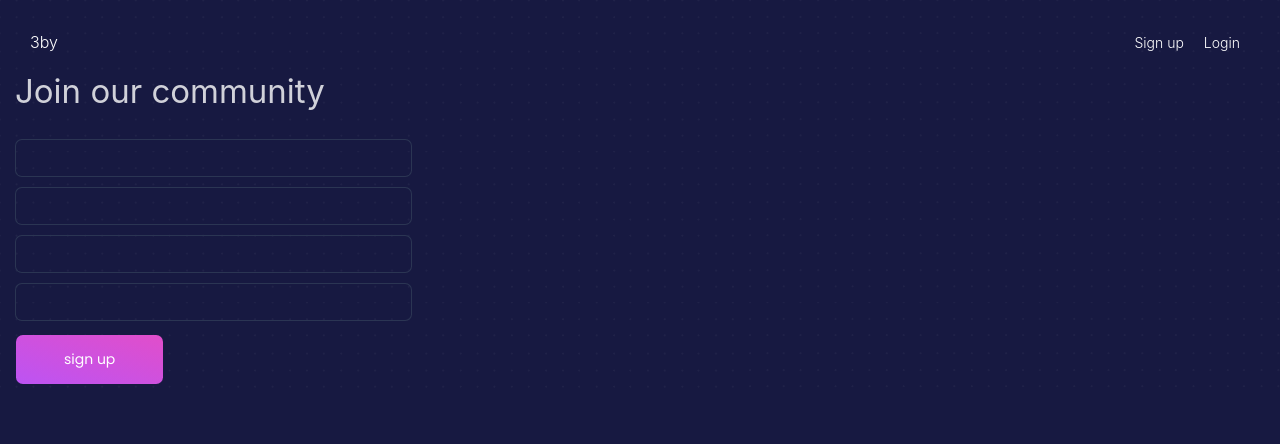
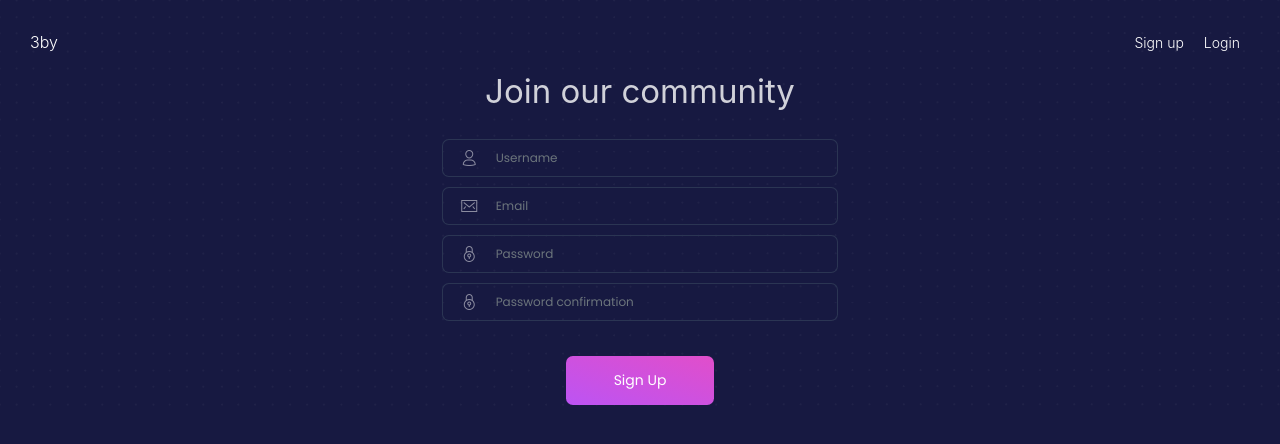
Before and after one commit to afre92/3by_web, a React (Create React App) app: page /signup in a window 1280 px wide. Shown: the top 444 px of the page. Built offline with nearby package versions, Linux system fonts and the light colour scheme.

Commit message:
sign up page styling

```diff
--- a/src/components/common/TextFieldGroup.js
+++ b/src/components/common/TextFieldGroup.js
@@ -4,7 +4,7 @@ import classnames from 'classnames'
 
 export default function TextFieldGroup({ field, value, error, placeholder, type, onChange, checkUserExists, icon}) {
     return (
-        <div className={classnames('input-group input-group-alternative', { 'form-control-danger': error })}>
+        <div className={classnames('input-group input-group-alternative', { 'has-danger': error })}>
           <div className="input-group-prepend">
             <div className="input-group-text">
               <i className={`tim-icons ${icon}`}></i>
@@ -19,7 +19,9 @@ export default function TextFieldGroup({ field, value, error, placeholder, type,
             value={value}
             className="form-control"
           />
+          <div className="w-100">
           {error && <span className='help-block'>{error}</span>}
+          </div>
         </div>
     )
 }
--- a/src/components/signup/SignupForm.js
+++ b/src/components/signup/SignupForm.js
@@ -67,11 +67,13 @@ export default class SignupForm extends Component {
     const { errors } = this.state;
     return (
       <form onSubmit={this.onSubmit}>
-        <h1>Join our community</h1>
-
+        <div className="text-center">
+          <h1>Join our community</h1>
+        </div>
         <TextFieldGroup
           error={errors.username}
-          label="username"
+          placeholder="Username"
+          icon="icon-single-02"
           checkUserExists={this.checkUserExists}
           onChange={this.onChange}
           value={this.state.username}
@@ -80,7 +82,8 @@ export default class SignupForm extends Component {
 
         <TextFieldGroup
           error={errors.email}
-          label="email"
+          placeholder="Email"
+          icon="icon-email-85"
           checkUserExists={this.checkUserExists}
           onChange={this.onChange}
           value={this.state.email}
@@ -89,7 +92,8 @@ export default class SignupForm extends Component {
 
         <TextFieldGroup
           error={errors.password}
-          label="password"
+          placeholder="Password"
+          icon="icon-lock-circle"
           onChange={this.onChange}
           value={this.state.password}
           field="password"
@@ -98,17 +102,20 @@ export default class SignupForm extends Component {
 
         <TextFieldGroup
           error={errors.password_confirmation}
-          label="password_confirmation"
+          placeholder="Password confirmation"
+          icon="icon-lock-circle"
           onChange={this.onChange}
           value={this.state.password_confirmation}
           field="password_confirmation"
           type="password"
         />
-
+        <br />
         <div className="form-group">
-          <button disabled={this.state.isLoading || this.state.invalid} className="btn btn-primary btn-lg">
-            sign up
-          </button>
+          <div className="text-center">
+            <button disabled={this.state.isLoading || this.state.invalid} className="btn btn-primary btn-lg">
+              Sign Up
+            </button>
+          </div>
         </div>
 
       </form>
--- a/src/components/signup/SignupPage.js
+++ b/src/components/signup/SignupPage.js
@@ -9,10 +9,19 @@ class SignupPage extends Component {
   render() {
     const { userSignupRequest, addFlashMessage, userExists } = this.props;
     return (
-      <div >
+      <div>
+      <div className="center-horizontally">
         <div className="col-md-4 col-md-offset-4">
           <SignupForm userSignupRequest={userSignupRequest} history={this.props.history} addFlashMessage={addFlashMessage} userExists={userExists} />
         </div>
+      </div>
+      <div class="register-bg"></div>
+          <div id="square1" className="square square-1"></div>
+          <div id="square2" className="square square-2"></div>
+          <div id="square3" className="square square-3"></div>
+          <div id="square4" className="square square-4"></div>
+          <div id="square5" className="square square-5"></div>
+          <div id="square6" className="square square-6"></div>
       </div>
     )
   }
```
